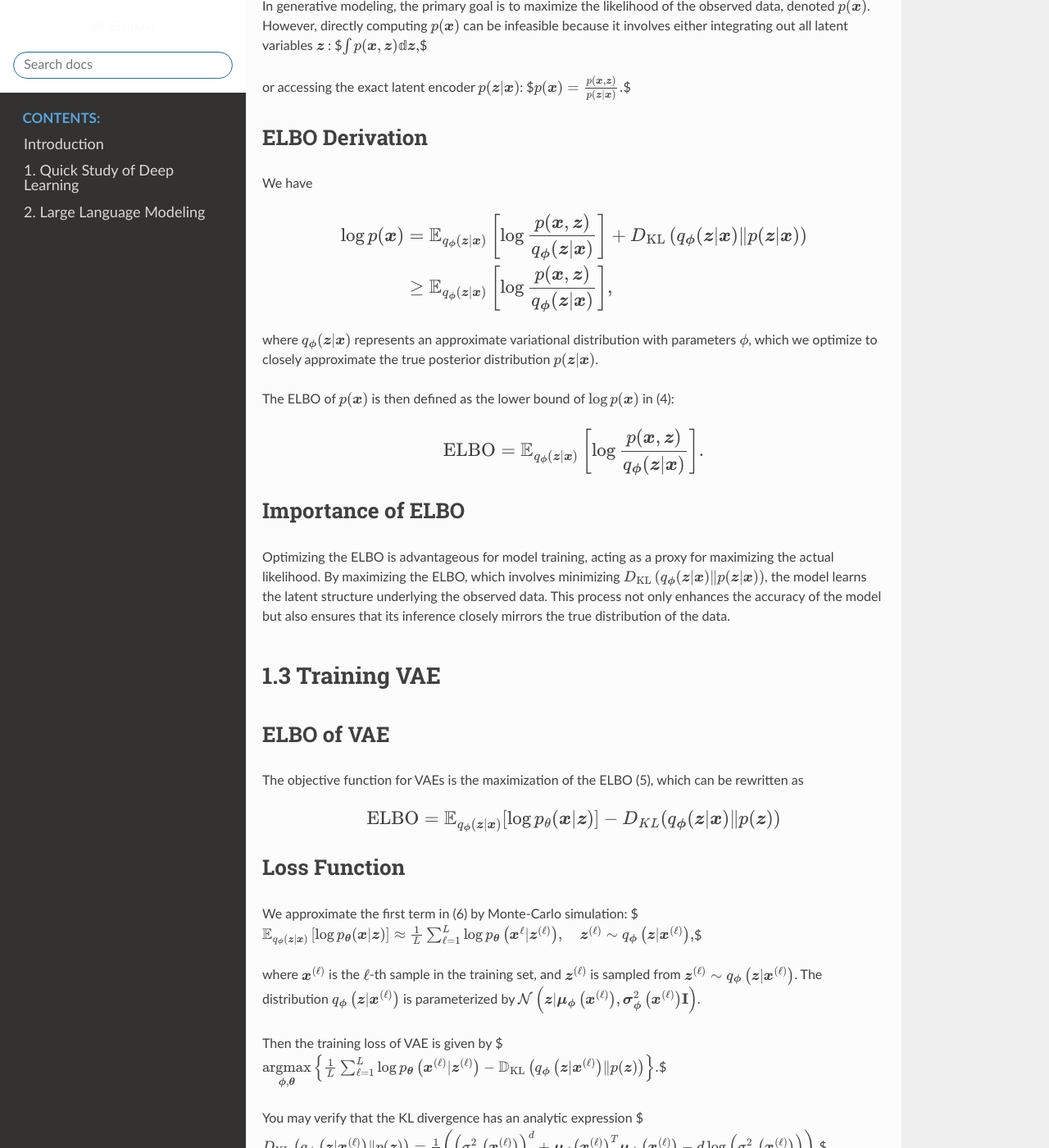
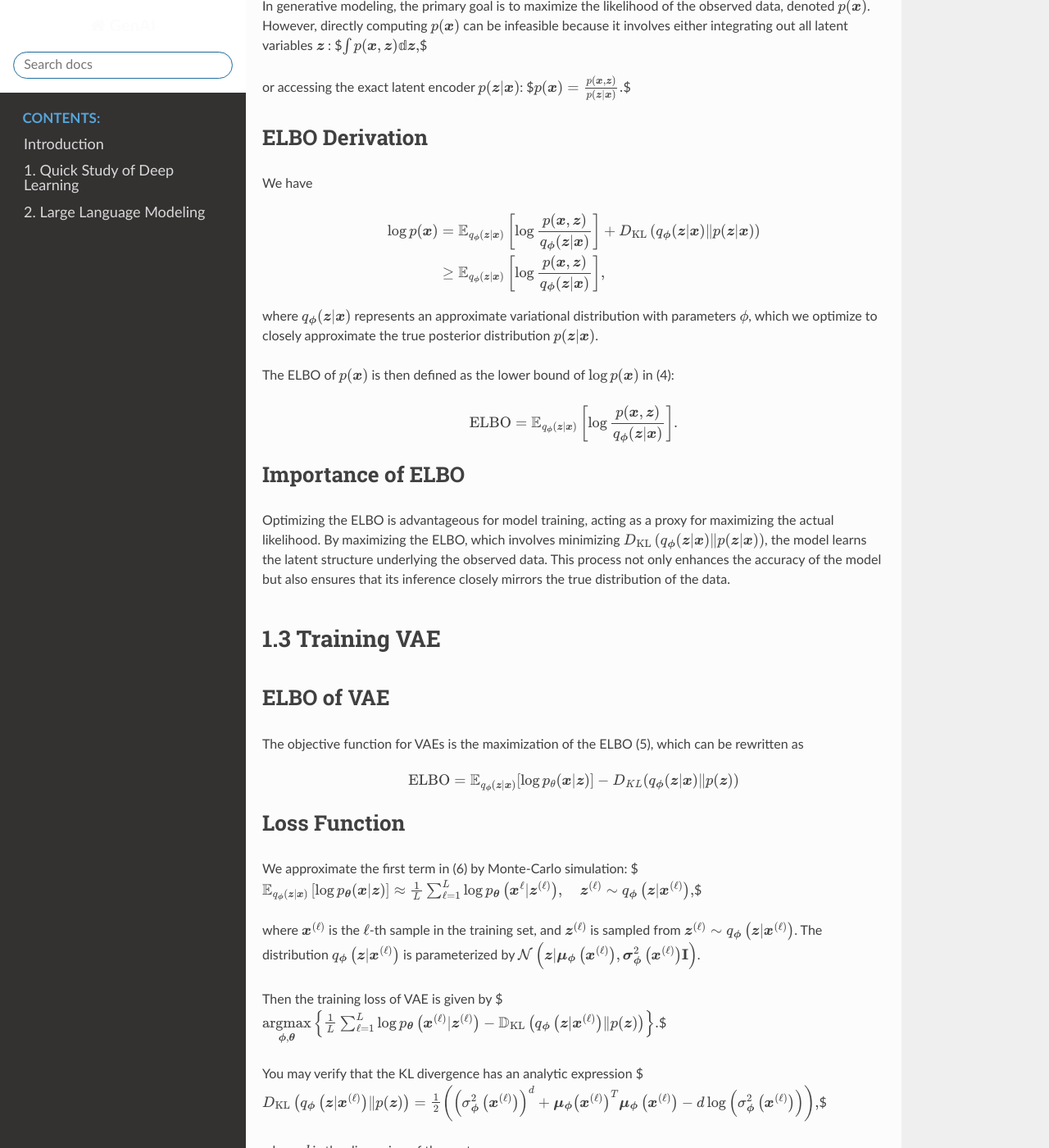
Before and after one commit to JieGroup/GenAI, a Sphinx documentation site: the page built from docs/source/diffusion/index.md, in a window 1280 px wide and 1400 px high, scrolled down 2315 px. Shown: the whole window at 82% size. Built offline with Sphinx 7.4.7 and the Read the Docs theme 2.0.0, drawn with Linux system fonts in a browser that asks for light colours.

Commit message:
update font

```diff
--- a/docs/source/_static/custom.css
+++ b/docs/source/_static/custom.css
@@ -96,3 +96,8 @@ div.highlight {
     font-weight: 900;
     font-size: 1em;  /* Adjusted font size for icon */
 }
+
+/* Adjust font size for block LaTeX equations ($$...$$) */
+div.math {
+    font-size: 0.8em; /* Adjust the block equation font size to 80% of normal */
+}
```
